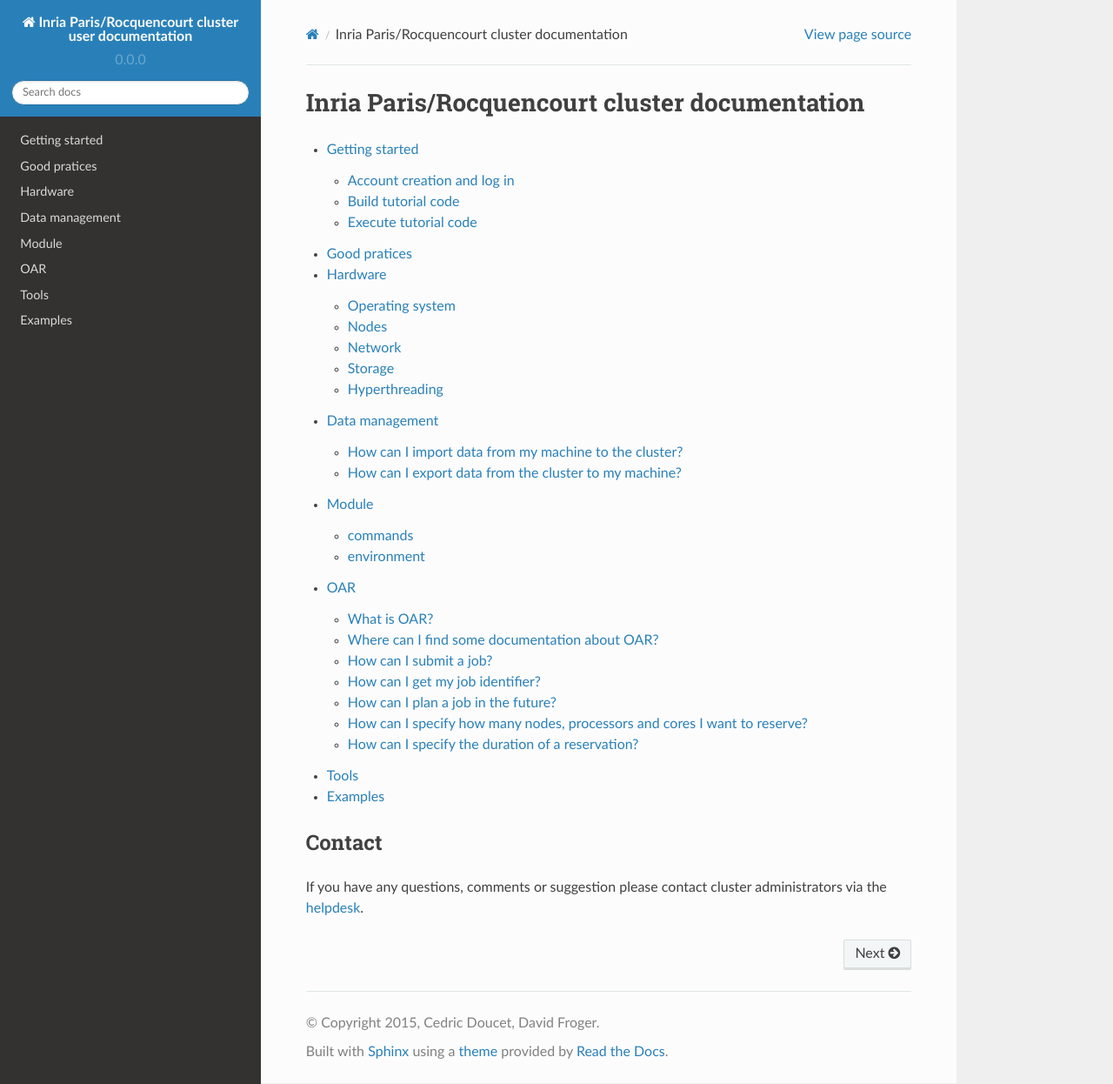
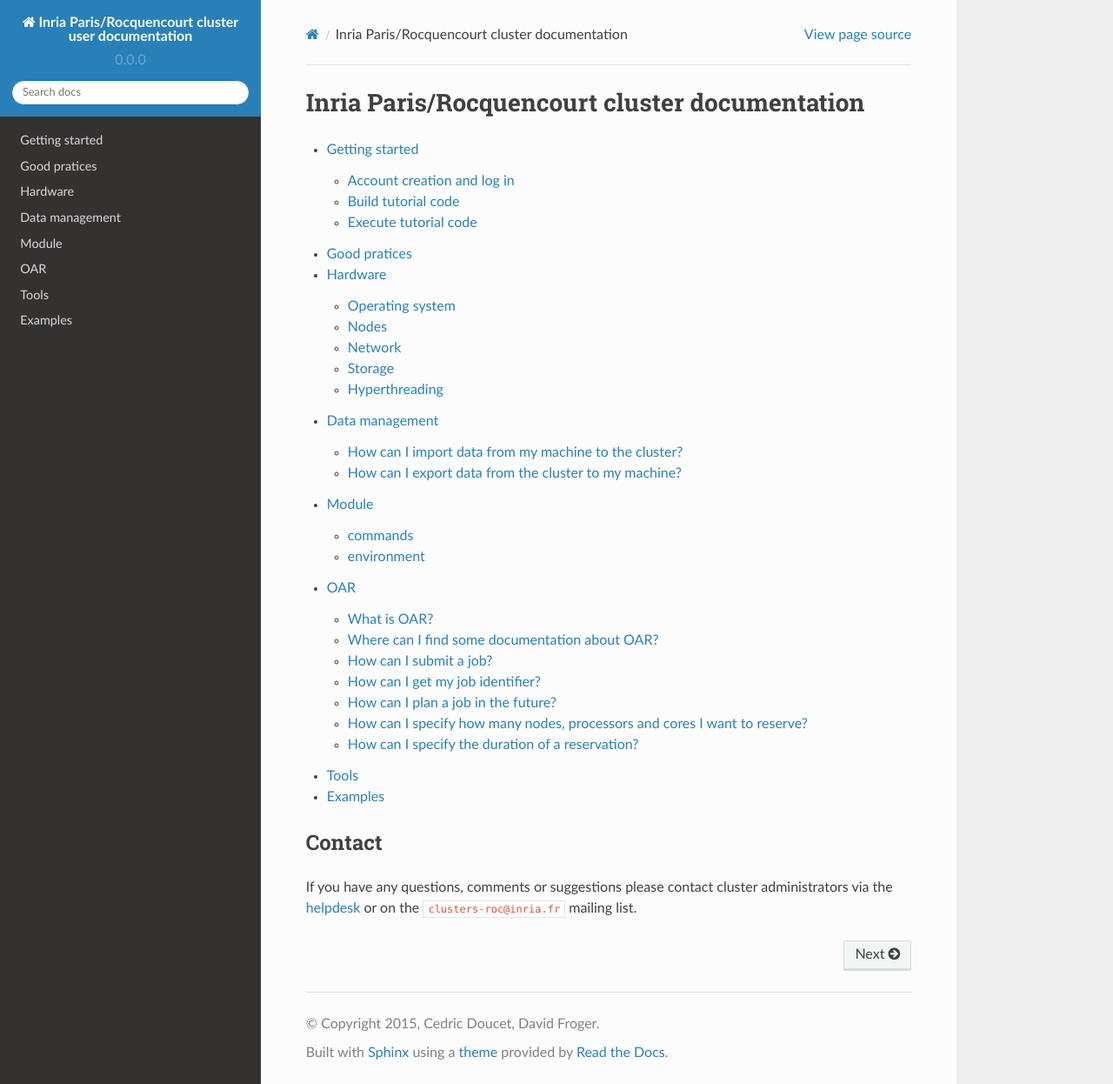
Before and after one commit to abertout/rioc, a Sphinx documentation site: the page built from doc/index.rst, in a window 1280 px wide and 1246 px high. Shown: the whole window at 87% size. Built offline with Sphinx 7.4.7 and the Read the Docs theme 2.0.0, drawn with Linux system fonts in a browser that asks for light colours.

Commit message:
Add mailling list in contact section

```diff
--- a/doc/index.rst
+++ b/doc/index.rst
@@ -21,7 +21,8 @@ Inria Paris/Rocquencourt cluster documentation
 Contact
 --------------------------
 
-If you have any questions, comments or suggestion please contact cluster
-administrators via the `helpdesk`_.
+If you have any questions, comments or suggestions please contact cluster
+administrators via the `helpdesk`_ or on the ``clusters-roc@inria.fr`` mailing
+list.
 
 .. _helpdesk: https://helpdesk.inria.fr/categories/151/submit
```
